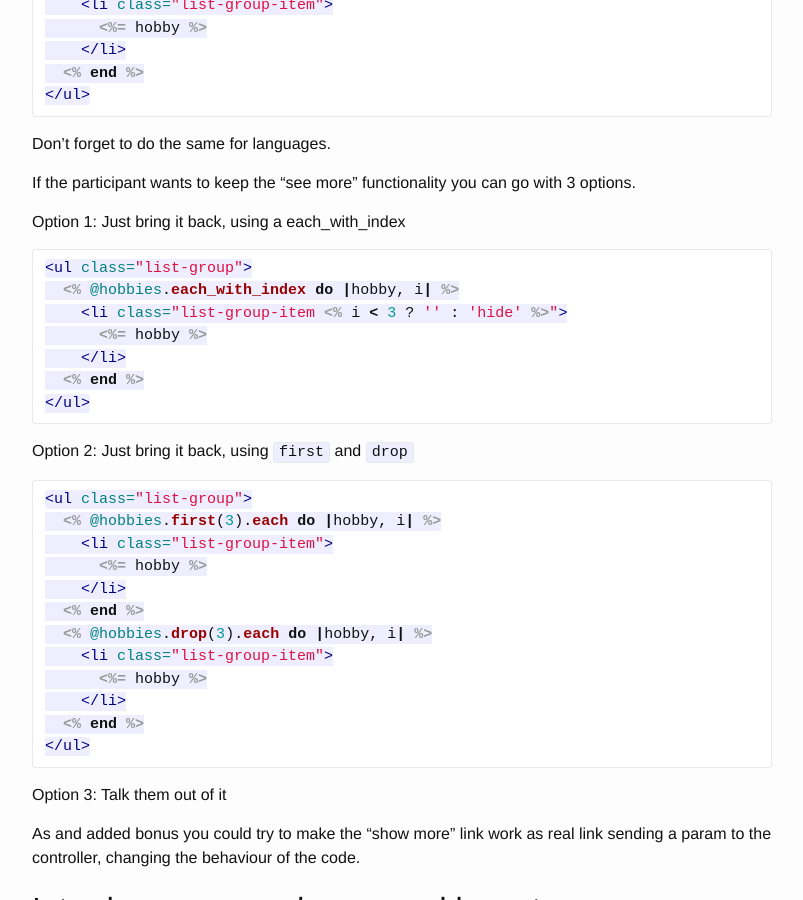
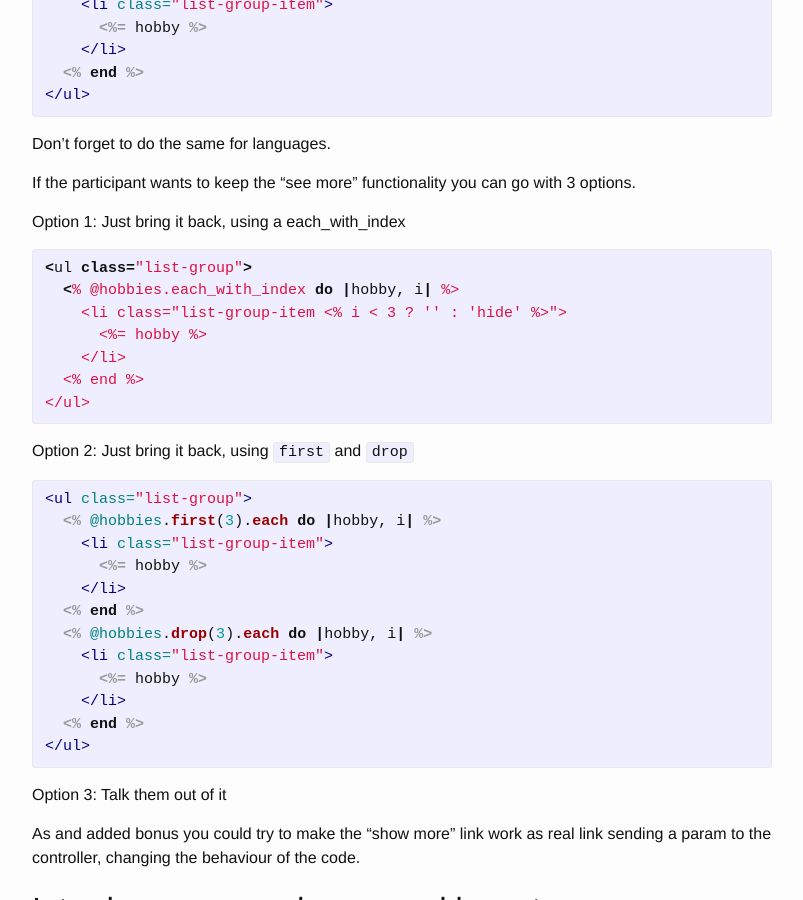
Before and after one commit to brug-be/railsgirls_guide, a Jekyll site: the page built from materials/create_rails_app.md, in a window 1280 px wide and 900 px high, scrolled down 2164 px. Shown: the whole window, without its empty margins (238-1041 px from the left). Built offline with Jekyll 4.4.1, drawn with Linux system fonts in a browser that asks for light colours; some of the changed text lies outside the part shown.

Commit message:
Using different syntax, to make code highlighting work.

````diff
--- a/materials/create_rails_app.md
+++ b/materials/create_rails_app.md
@@ -6,11 +6,11 @@
 
 # Create the rails app
 
-```Bash
+{% highlight bash %}
 rails g myapp
 cd myapp
 mv INTRODUCTION_FILE public/
-```
+{% endhighlight %}
 
 ## Start rails app
 
@@ -22,28 +22,28 @@
 * `rails g controller pages`
 * Add the route
 
-```ruby
+{% highlight ruby %}
 get "/pages/introductions" => 'pages#introductions'
-```
+{% endhighlight %}
 
 * Add the action
 
-```ruby
+{% highlight ruby %}
 def introductions
   render text: 'introductions'
 end
-```
+{% endhighlight %}
 
 * visit http://localhost:3000/pages/introductions
 * `mv public/introductions.html app/views/pages/introductions.html.erb`
 
 * Remove the render call
 
-```ruby
+{% highlight ruby %}
 def introductions
   render :introductions
 end
-```
+{% endhighlight %}
 
 * visit http://localhost:3000/pages/introductions
 
@@ -51,27 +51,27 @@
 
 * Put the year dynamically in the footer
 
-```erb
+{% highlight erb %}
 <footer>
   Created by 42 in <%= Time.now.year %>.
 </footer>
-```
+{% endhighlight %}
 
 * Show how this also works in IRB and maybe the controller
 
 
-```ruby
+{% highlight ruby %}
 def introductions
   @year = Time.now.year
   render :introductions
 end
-```
+{% endhighlight %}
 
-```erb
+{% highlight erb %}
 <footer>
   Created by 42 in <%= @year %>.
 </footer>
-```
+{% endhighlight %}
 
 Other examples could be the
 
@@ -84,18 +84,18 @@
 
 Introduce the idea of arrays for the hobbies and languages lists in the HTML.
 
-```ruby
+{% highlight ruby %}
 def introductions
   @year = Time.now.year
   @hobbies = ['Painting', 'Eating', 'Cooking', 'Whatever']
   @languages = ['Dutch', 'English', 'Html', 'Ruby']
   render :introductions
 end
-```
+{% endhighlight %}
 
 First introduce the list rendering like so (without the classes, or maybe even without HTML.)
 
-```erb
+{% highlight erb %}
 <ul>
   <% @hobbies.each do |hobby| %>
     <li>
@@ -103,11 +103,11 @@
     </li>
   <% end %>
 </ul>
-```
+{% endhighlight %}
 
 In a second pass, you can show how we only need to add the classes/html once, thus making our life easier.
 
-```erb
+{% highlight erb %}
 <ul class="list-group">
   <% @hobbies.each do |hobby| %>
     <li class="list-group-item">
@@ -115,7 +115,7 @@
     </li>
   <% end %>
 </ul>
-```
+{% endhighlight %}
 
 Don't forget to do the same for languages.
 
@@ -123,7 +123,7 @@
 
 Option 1: Just bring it back, using a each_with_index
 
-```erb
+{% highlight ruby %}
 <ul class="list-group">
   <% @hobbies.each_with_index do |hobby, i| %>
     <li class="list-group-item <% i < 3 ? '' : 'hide' %>">
@@ -131,11 +131,11 @@
     </li>
   <% end %>
 </ul>
-```
+{% endhighlight %}
 
 Option 2: Just bring it back, using `first` and `drop`
 
-```erb
+{% highlight erb %}
 <ul class="list-group">
   <% @hobbies.first(3).each do |hobby, i| %>
     <li class="list-group-item">
@@ -148,7 +148,7 @@
     </li>
   <% end %>
 </ul>
-```
+{% endhighlight %}
 
 Option 3: Talk them out of it
 
@@ -161,15 +161,15 @@
 * cp app/views/pages/introductions.html.erb app/views/pages/second_page.html.erb
 * Add the route
 
-```ruby
+{% highlight ruby %}
 get "/pages/second_page" => 'pages#second_page'
-```
+{% endhighlight %}
 
 You can now explain the magic of rails, why this works without writing the action in the controller.
 
 To trigger the "need" for layouts we will now add a menu to one of the pages.
 
-```html
+{% highlight html %}
 <nav class="navbar navbar-default">
   <div class="container-fluid">
     <div class="navbar-header">
@@ -197,7 +197,7 @@
     </div>
   </div>
 </nav>
-```
+{% endhighlight %}
 
 Let the participant discover that it only in one page. Prevent them from copy/pasting this to the other page. Explain that we can do better.
 
@@ -219,15 +219,15 @@
 
 Start with generating a scaffold for hobbies or languages
 
-```
+{% highlight bash %}
 rails g scaffold hobby name
 rake db:create db:migrate
-```
+{% endhighlight %}
 
-```
+{% highlight bash %}
 rails g scaffold language name
 rake db:create db:migrate
-```
+{% endhighlight %}
 
 Show what rails generated give a quick tour of the views and controller. Focus on the model.
 
@@ -235,24 +235,24 @@
 
 Now bring this to their own page.
 
-```ruby
+{% highlight ruby %}
 def introductions
   @year = Time.now.year
   @hobbies = Hobby.all
   @languages = Language.all
   render :introductions
 end
-```
+{% endhighlight %}
 
 This will suck a bit, as rails will put the object inspect into the HTML. explain that now we must either teach the model how to show itself as a piece of text, or have the view use the name (like in the scaffolds.)
 
-``` ruby
+{% highlight ruby %}
 def to_s
   name
 end
-```
+{% endhighlight %}
 
-```erb
+{% highlight erb %}
 <ul class="list-group">
   <% @hobbies.each_with_index do |hobby, i| %>
     <li class="list-group-item <% i < 3 ? '' : 'hide' %>">
@@ -260,6 +260,6 @@
     </li>
   <% end %>
 </ul>
-```
+{% endhighlight %}
 
 Show how this works in the console as well.
````
